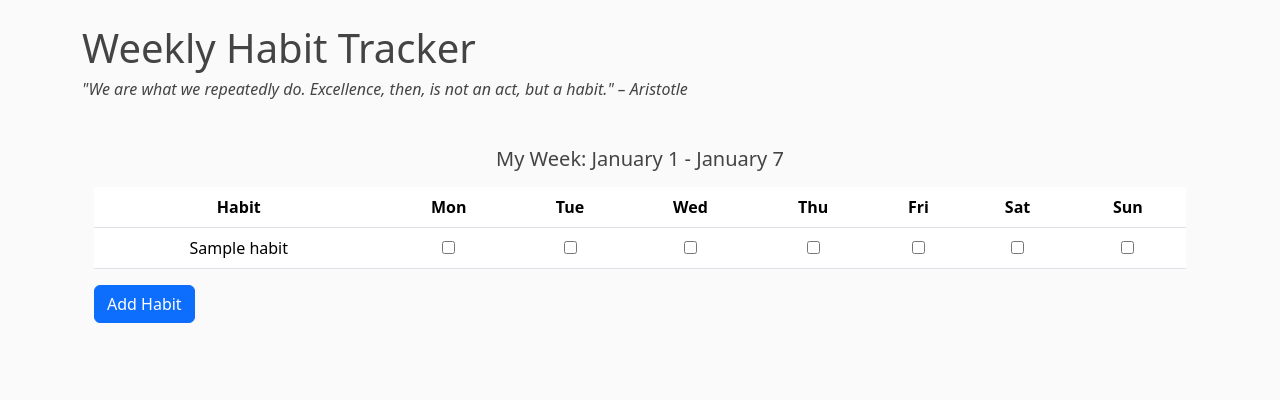
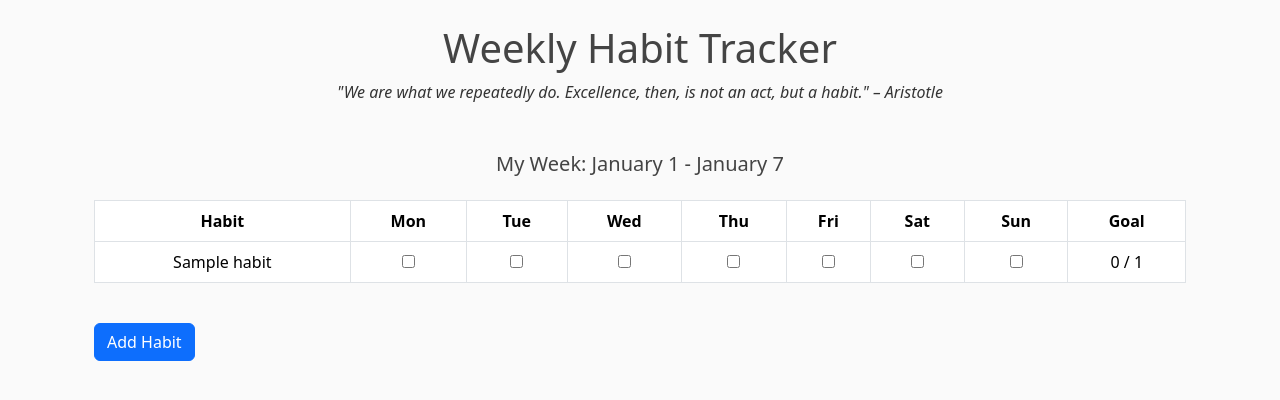
Before and after one commit to ahmetcucar/wellness-workbook, a Django app: page /habits/ in a window 1280 px wide. Shown: the part 56-456 px from the top of the page. Run offline with Django 5.2, Linux system fonts and the light colour scheme; a user stored in the database is signed in; tables that the repository leaves empty hold one stand-in row (values such as "Sample post").

Commit message:
table shows weekly count + goal

```diff
--- a/mysite/app/models.py
+++ b/mysite/app/models.py
@@ -43,13 +43,13 @@ class Habit(models.Model):
         performances = self.dailyperformance_set.filter(date__range=[start_of_week, end_of_week])
         return {perf.date: perf.performed for perf in performances}
 
+    @property
+    def count_this_week(self):
+        """Return the number of times the habit was performed this week."""
+        return sum(self.this_weeks_performance.values())
 
-"""
-TODO:
-Initialization of DailyPerformance Records:
-You may need to initialize DailyPerformance records for each habit at the start
-of the week or when a new habit is created.
-"""
+
+
 class DailyPerformance(models.Model):
     habit = models.ForeignKey(Habit, on_delete=models.CASCADE)
     date = models.DateField()
--- a/mysite/app/templates/app/habits.html
+++ b/mysite/app/templates/app/habits.html
@@ -1,20 +1,25 @@
 {% extends "app/base.html" %}
+{% load static %}
 {% load habit_extras %}
+
 {% block content %}
-    <h1>Weekly Habit Tracker</h1>
-    <h6 class="mb-5"><em>
+    <div class="container my-4">
+        <h1 class="text-center mb-2">Weekly Habit Tracker</h1>
+        <p class="text-center mb-5"><em>
             "We are what we repeatedly do. Excellence, then, is not an act, but a habit." – Aristotle
-    </em></h6>
+        </em></p>
 
-    <div class="container">
-        <h5 class="text-center mb-3"> My Week: {{start_of_week|date:"F j"}} - {{end_of_week|date:"F j"}}</h5>
-        <table class="table text-center">
-            <thead>
+        <h5 class="text-center mb-4">My Week: {{ start_of_week|date:"F j" }} - {{ end_of_week|date:"F j" }}</h5>
+
+        <div class="table-responsive">
+            <table class="table table-bordered text-center">
+                <thead class="thead-light">
                     <tr>
                         <th>Habit</th>
                         {% for day in days_of_week %}
-                        <th class="text-center">{{ day|date:"D" }}</th>
+                            <th>{{ day|date:"D" }}</th>
                         {% endfor %}
+                        <th>Goal</th>
                     </tr>
                 </thead>
                 <tbody>
@@ -24,20 +29,21 @@
                             {% for day in days_of_week %}
                                 <td>
                                     <input type="checkbox" data-habit-id="{{ habit.id }}" data-date="{{ day }}"
-                                {% if habit.performances|get_item:day %}
-                                    checked
-                                {% endif %}
+                                    {% if habit.performances|get_item:day %} checked {% endif %}
                                     class="habit-checkbox">
                                 </td>
                             {% endfor %}
+                            <td id="habit-count-{{ habit.id }}">
+                                {{ habit.count }} / {{ habit.goal }}
+                            </td>
                         </tr>
                     {% endfor %}
                 </tbody>
             </table>
-        <div class="row">
-            <div class="col-12">
+        </div>
+
+        <div class="mt-4">
             <a href="#" class="btn btn-primary">Add Habit</a>
-            </div>
         </div>
     </div>
 
@@ -77,6 +83,8 @@
                 })
                 .then(response => response.json())
                 .then(data => {
+                    const element = document.getElementById(`habit-count-${data.habitId}`);
+                    element.textContent = `${data.count} / ${data.goal}`;
                     console.log('Success:', data);
                 })
                 .catch((error) => {
--- a/mysite/app/views.py
+++ b/mysite/app/views.py
@@ -91,6 +91,8 @@ def habits(request):
         habit_info = {
             'id': habit.id,
             'title': habit.title,
+            'goal': habit.goal,
+            'count': habit.count_this_week,
             'performances': habit.this_weeks_performance
         }
         habit_data.append(habit_info)
@@ -114,29 +116,25 @@ def daily_performance_update(request):
     data = json.loads(request.body)
     habit_id, date, performed = data['habitId'], data['date'], data['performed']
 
-    # Get the DailyPerformance record for the habit and date
+    # Get the DailyPerformance record for the habit and date and update it
     habit = Habit.objects.get(id=habit_id)
     daily_performance = habit.dailyperformance_set.get(date=date)
-
-    # Update the performed field
     daily_performance.performed = performed
     daily_performance.save()
 
+    count = habit.count_this_week
+    goal = habit.goal
+
     #TODO: update the current streak of the habit
 
-    return JsonResponse({'success': True})
+    return JsonResponse({
+        'success': True,
+        'habitId': habit_id,
+        'count': count,
+        'goal': goal
+    })
 
 
-
-# TODO: initialize DailyPerformance records when a new week starts.
-@login_required
-def week_reset(request):
-    """Reset all habits for the week."""
-    # redirect to habits page
-    return render(request, 'app/habits.html')
-
-
-# TODO: initialize DailyPerformance records when a new habit is created.
 class HabitCreateView(LoginRequiredMixin, CreateView):
     model = Habit
     template_name = 'app/habit_create.html'
```
Lines whose indentation alone changed are shown as unchanged.
